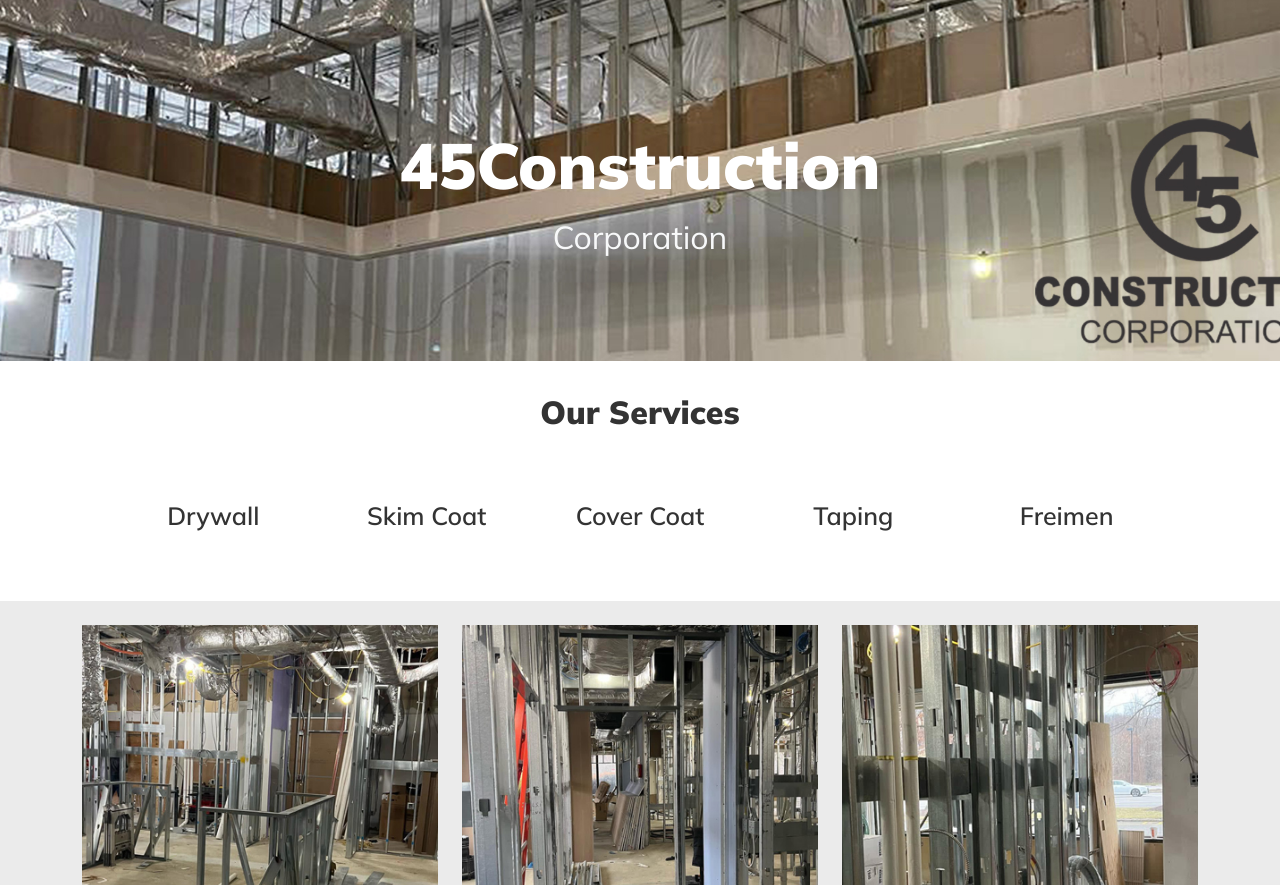
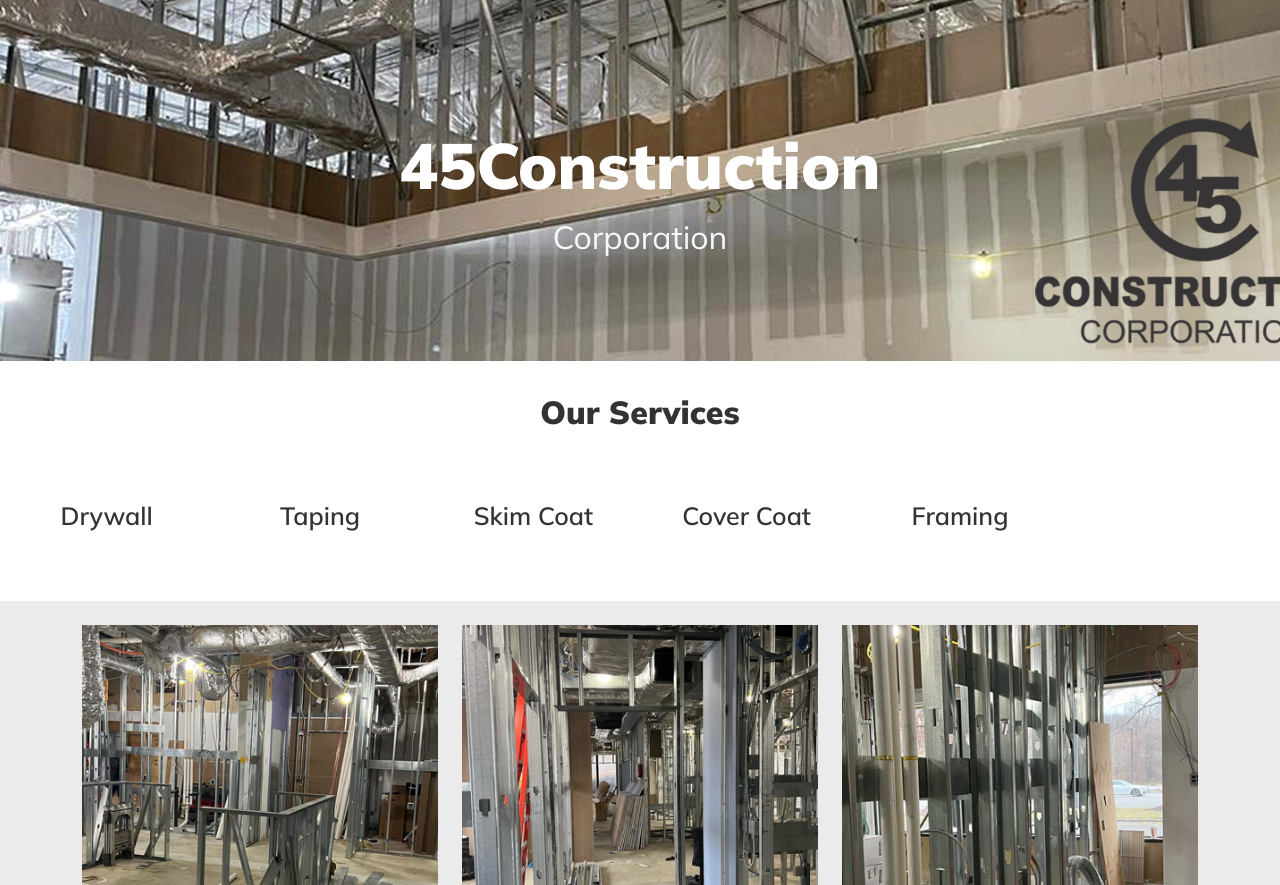
Before and after one commit to edy527/45constructor, a website: page index.html in a window 1280 px wide. Shown: the part 215-1100 px from the top of the page. Drawn offline with nearby package versions, Linux system fonts and the light colour scheme.

```diff
--- a/css/styles.css
+++ b/css/styles.css
@@ -241,4 +241,11 @@
     #nombre-servicios{
        height: 45vh
     }
+
+    .footer-logo{
+        margin: auto;
+    }
+    .social-footer{
+        height:250px
+    }
  }
--- a/index.html
+++ b/index.html
@@ -59,12 +59,14 @@
         </div>
     </header>
     <div class="container-fluid"  >
-        <section class="row text-center d-flex justify-content-center pt-2 serv-item" id="nombre-servicios">
-            <div class="col-md-12">
-                <h2 class="text-center pt-4">Our Services</h2>
+        <section class="row text-center d-flex  pt-2 serv-item" id="nombre-servicios">
+            <h2 class="text-center pt-4">Our Services</h2>
+
+            <div class="col-md-2 ">
+                <h3>Drywall</h3>
             </div>
             <div class="col-md-2 ">
-                <h3>Drywall</h3>
+                <h3>Taping</h3>
             </div>
             <div class="col-md-2 ">
                 <h3>Skim Coat</h3>
@@ -73,11 +75,10 @@
                 <h3>Cover Coat</h3>
             </div>
             <div class="col-md-2 ">
-                <h3>Taping</h3>
+                <h3>Framing</h3>
             </div>
-            <div class="col-md-2 ">
-                <h3>Freimen</h3>
-            </div>
+
+
         </section>
     </div>
 
```
